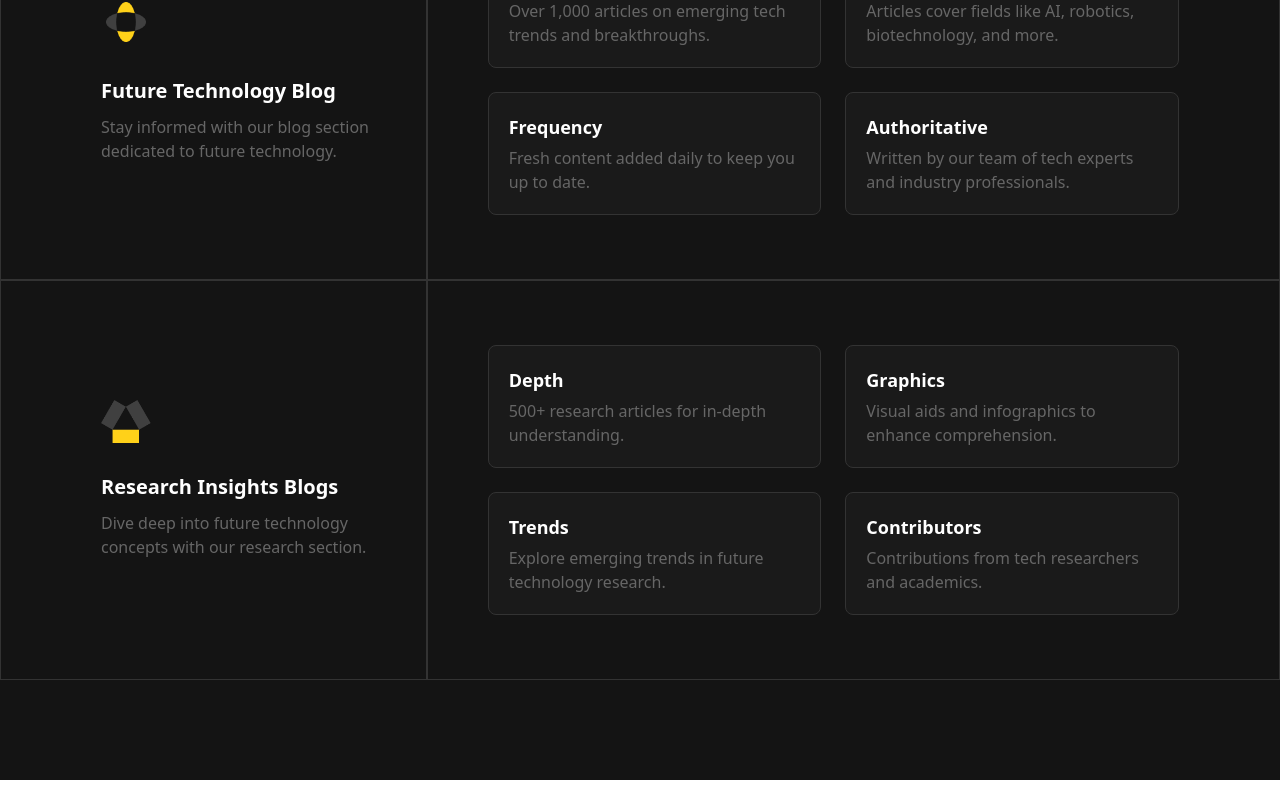
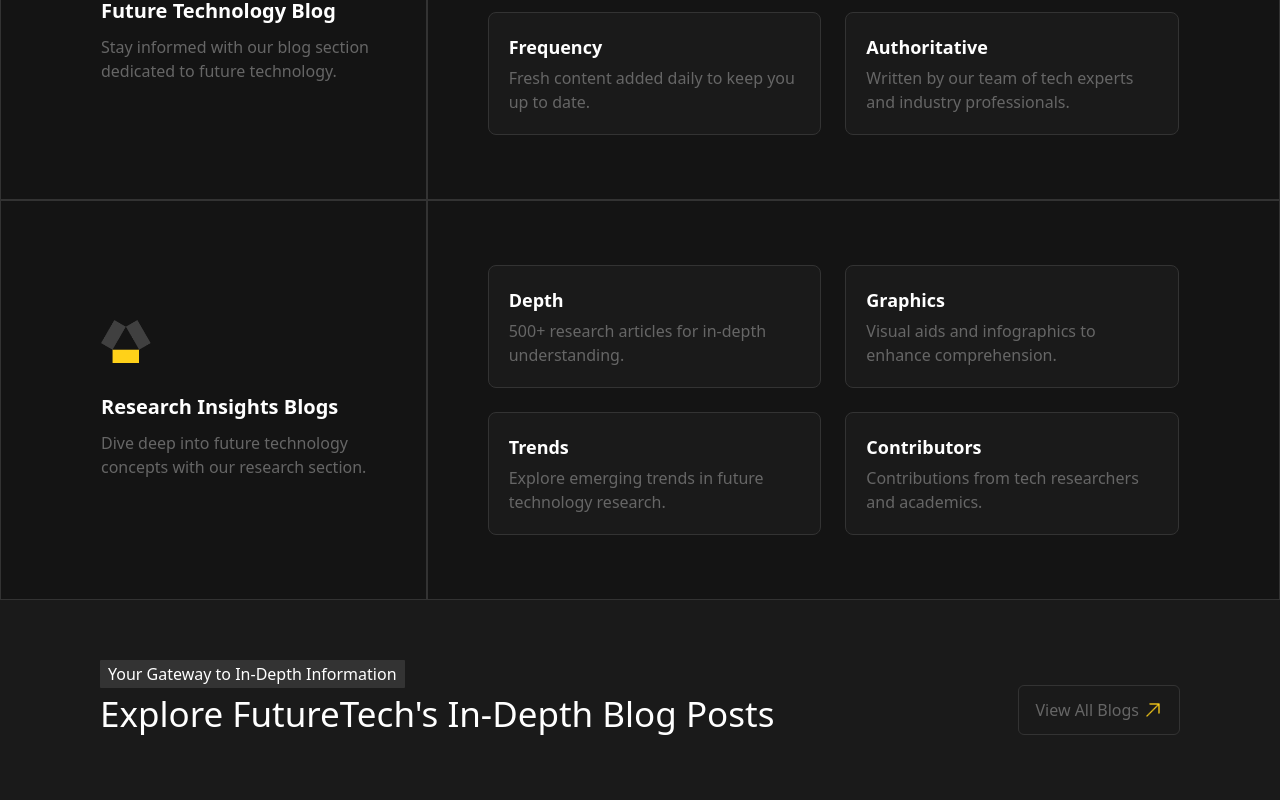
Before and after one commit to devsultan06/blog, a Next.js app: page / in a window 1280 px wide. Shown: the part 1339-2139 px from the top of the page. Built offline with nearby package versions, Linux system fonts and the light colour scheme; no server answers; the database is empty.

Commit message:
Add Explore component and integrate it into Home page layout; adjust HeroSection padding

```diff
--- a/app/page.tsx
+++ b/app/page.tsx
@@ -1,6 +1,7 @@
 "use client";
 
 import { features2 } from "@/data/features2";
+import Explore from "@components/home/Explore";
 import FeaturesSection from "@components/home/FeatureSection";
 import FeatureSection2 from "@components/home/FeatureSection2";
 import HeroSection from "@components/home/HeroSection";
@@ -63,10 +64,13 @@ export default function Home() {
               <Image src="/images/people.png" alt="Arrow" width={150} height={150} />
               <h1 className="text-[20px] my-[10px]">Explore 1000+ resources</h1>
               <p className="text-lightgrey text-[14px]">Over 1,000 articles on emerging tech trends and breakthroughs.</p>
-              <button className="flex justify-between items-center gap-1 mt-[20px] border border-dark20 text-lightgrey px-4 py-3 rounded-md hover:bg-yellow-600 transition">
-                <span className="font-medium">Explore Resources</span>
-                <Image src="/images/arrow.png" alt="Arrow" width={20} height={20} />
+              <button className="relative overflow-hidden flex justify-between items-center gap-1 mt-[20px] border border-dark20 text-lightgrey px-4 py-3 rounded-md transition duration-300 ease-in-out group">
+                <span className="absolute inset-0 bg-yellow scale-x-0 origin-left transition-transform duration-300 ease-in-out group-hover:scale-x-100"></span>
+
+                <span className="relative z-10 font-medium group-hover:text-white transition duration-300">Explore Resources</span>
+                <Image className="relative z-10 group-hover:invert transition duration-300" src="/images/arrow.png" alt="Arrow" width={20} height={20} />
               </button>
+
 
             </div>
 
@@ -78,7 +82,7 @@ export default function Home() {
 
       <HeroSection />
 
-      <section className="bg-deepblack pb-[100px]">
+      <section className="bg-deepblack">
 
         {features2.map((section, index) => (
           <FeatureSection2 key={index} {...section} />
@@ -87,6 +91,8 @@ export default function Home() {
 
       </section>
 
+      <Explore />
+
     </div>
 
   );
--- /dev/null
+++ b/components/home/Explore.tsx
@@ -0,0 +1,30 @@
+import Image from "next/image";
+
+const Explore = () => {
+    return (
+        <section className="bg-black pt-[60px] pb-[60px] px-[100px] max-900:px-[20px] ">
+            <div className="flex justify-between items-center max-900:block">
+                <div className="item">
+                    <button className="bg-dark20 text-white px-2 py-[2px] rounded-[1px] hover:bg-opacity-80 transition duration-300 ease-in-out">
+                        Your Gateway to In-Depth Information
+                    </button>
+                    <h1 className="text-[35px] text-white ">Explore FutureTech's In-Depth Blog Posts</h1>
+
+                </div>
+                <div className="item max-900:w-[100%]">
+                    <button className="relative overflow-hidden flex items-center justify-center gap-1 mt-[20px] max-900:w-[100%] border border-dark20 text-lightgrey px-4 py-3 rounded-md transition duration-300 ease-in-out group">
+                        <span className="absolute inset-0 bg-yellow scale-x-0 origin-left transition-transform duration-300 ease-in-out group-hover:scale-x-100"></span>
+
+                        <span className="relative z-10 font-medium group-hover:text-white transition duration-300">View All Blogs</span>
+                        <Image className="relative z-10 group-hover:invert transition duration-300" src="/images/arrow.png" alt="Arrow" width={20} height={20} />
+                    </button>
+                </div>
+
+
+            </div>
+
+        </section>
+    );
+};
+
+export default Explore;
--- a/components/home/FeatureSection2.tsx
+++ b/components/home/FeatureSection2.tsx
@@ -14,7 +14,7 @@ interface FeatureSectionProps {
 
 const FeatureSection2: React.FC<FeatureSectionProps> = ({ icon, heading, subtext, features }) => {
     return (
-        <div className="box flex justify-between items-start max-900:block">
+        <div className="box flex justify-between items-start max-900:block ">
             {/* Left Section */}
             <div className="item border border-dark20 pr-8 w-1/3 pl-[100px] h-[400px] flex flex-col justify-center max-900:w-full max-900:pl-[20px]">
                 <Image src={icon} alt="Feature Icon" width={50} height={50} className="mb-[30px]" />
@@ -26,7 +26,7 @@ const FeatureSection2: React.FC<FeatureSectionProps> = ({ icon, heading, subtext
             <div className="item w-2/3 max-900:w-full max-900:h-auto pr-[100px] h-[400px] pl-[60px] flex flex-col justify-center border border-dark20 max-900:p-[20px]">
                 <div className="grid grid-cols-2 gap-6 max-900:grid-cols-1 max-900:gap-2">
                     {features.map((feature, index) => (
-                        <div key={index} className="item bg-black p-5 rounded-lg max-900:p-6 border border-dark20">
+                        <div key={index} className="item bg-black p-5 rounded-lg max-900:p-6 border border-dark20 cursor-pointer">
                             <h1 className="text-white text-lg font-semibold mb-[5px]">{feature.title}</h1>
                             <p className="text-lightgrey">{feature.description}</p>
                         </div>
--- a/components/home/HeroSection.tsx
+++ b/components/home/HeroSection.tsx
@@ -1,6 +1,6 @@
 const HeroSection = () => {
     return (
-      <section className="bg-black pt-[100px] pb-[100px] px-[100px] max-900:px-[20px] ">
+      <section className="bg-black pt-[60px] pb-[60px] px-[100px] max-900:px-[20px] ">
         <button className="bg-dark20 text-white px-2 py-[2px] rounded-[1px] hover:bg-opacity-80 transition duration-300 ease-in-out">
           Unlock the Power of
         </button>
```
